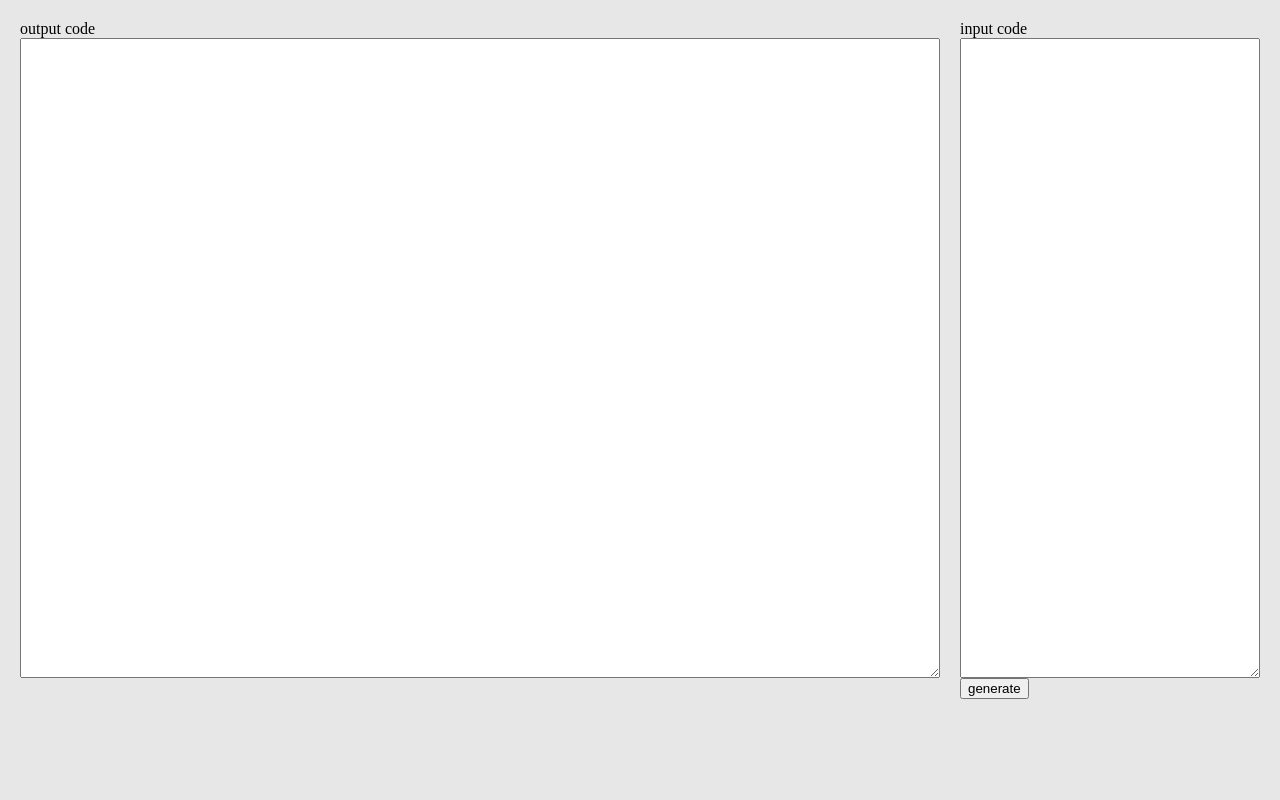
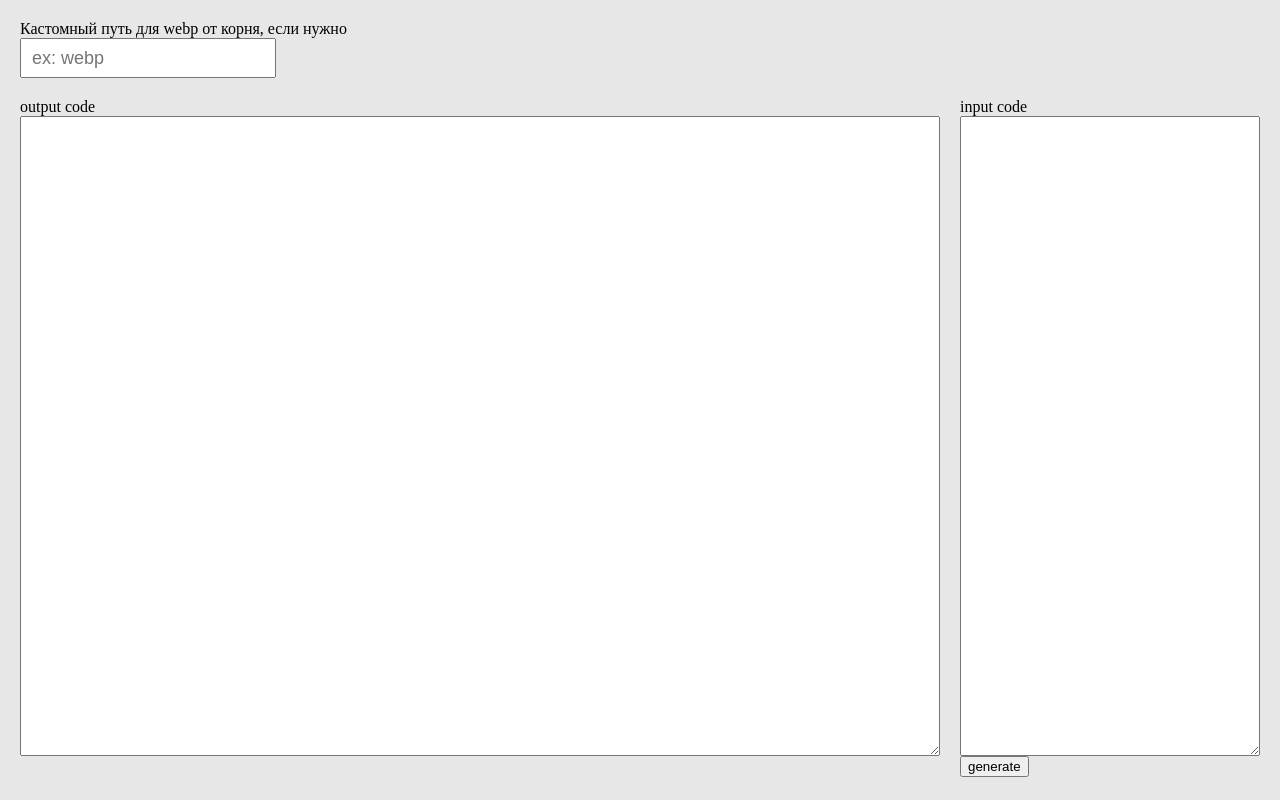
Before and after one commit to s0loparty/preland-helper, a plain HTML site: page index.html in a window 1280 px wide. Drawn offline with Linux system fonts and the light colour scheme.

Commit message:
custom path webp

```diff
--- a/index.html
+++ b/index.html
@@ -10,6 +10,10 @@
 </head>
 
 <body>
+	<div class="custom-path">
+		<label>Кастомный путь для webp от корня, если нужно</label>
+		<input type="text" placeholder="ex: webp">
+	</div>
 	<main>
 		<div class="output-code">
 			<label for="outputCode">output code</label>
--- a/index.js
+++ b/index.js
@@ -1,5 +1,8 @@
+const input = document.querySelector('input')
 const form = document.querySelector('form')
 const res = document.querySelector('#results')
+
+let inputValue = ''
 
 form.addEventListener('submit', ev => {
 	ev.preventDefault()
@@ -25,7 +28,12 @@ form.addEventListener('submit', ev => {
 		const alt = domElement.getAttribute('alt') ? `alt="${domElement.getAttribute('alt')}"` : ''
 
 		const typeLength = src.split('.').pop().length + 1
-		pic.innerHTML = `<source srcset="${src.slice(0, -typeLength)}.webp" type="image/webp" ${classes} ${style} ${w} ${h} ${alt}>`
+		const webpSrc = inputValue.length
+			? `${inputValue}/${src.slice(0, -typeLength).split('/').pop()}.webp`
+			: `${src.slice(0, -typeLength)}.webp`
+		console.log(webpSrc);
+
+		pic.innerHTML = `<source srcset="${webpSrc}" type="image/webp" ${classes} ${style} ${w} ${h} ${alt}>`
 		pic.innerHTML += img
 
 		__temp_index_content = __temp_index_content.replaceAll(img, pic.outerHTML)
@@ -37,6 +45,8 @@ form.addEventListener('submit', ev => {
 	res.value = __temp_index_content
 })
 
+input.addEventListener('input', ({ target }) => inputValue = target.value)
+
 function strToDom(str) {
 	let parser = new DOMParser()
 	let doc = parser.parseFromString(str, 'text/html')
--- a/main.css
+++ b/main.css
@@ -1,15 +1,30 @@
 body, * {box-sizing: border-box;margin: 0;}
-body {background-color: #e7e7e7;}
+body {
+    background-color: #e7e7e7;
+    font-family: serif;
+}
 main {
     display: flex;
     gap: 20px;
     padding: 20px;
 }
+
+.custom-path {
+    margin: 20px 20px 0 20px;
+}
+input {
+    display: block;
+    font-size: 18px;
+    padding: 0 10px;
+    height: 40px;
+}
+
 textarea {
     width: 100%;
     display: block;
     height: 80vh;
 }
+
 code {
     border: 1px dashed #444;
     border-radius: 4px;
```
